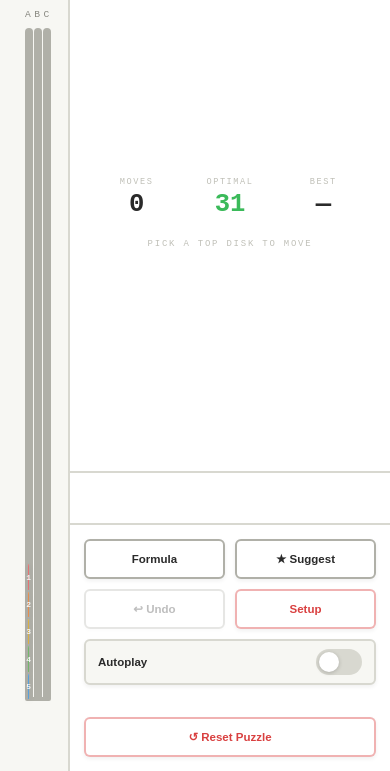
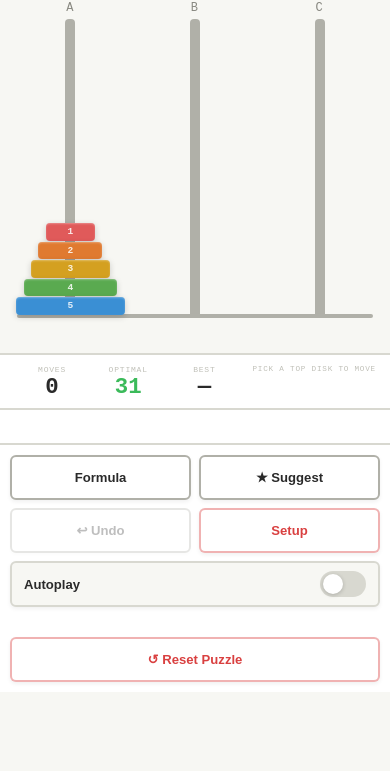
Before and after one commit to tomjonesxx/nim-game, a plain HTML site: page hanoi/index.html in a window 390 px wide. Shown: the part 73-844 px from the top of the page. Drawn offline with Linux system fonts and the light colour scheme.

Commit message:
Update index.html

```diff
--- a/hanoi/index.html
+++ b/hanoi/index.html
@@ -585,6 +585,163 @@ body {
 }
 .setup-btn.primary { background: var(--green); border-color: #2a9648; color: #fff; }
 .setup-btn:hover { opacity: 0.85; }
+
+/* ── MOBILE ──────────────────────────────────────────── */
+@media (max-width: 600px) {
+
+  html, body { height: auto; overflow: auto; }
+
+  body {
+    height: auto;
+    min-height: 100dvh;
+  }
+
+  #header {
+    height: auto;
+    min-height: auto;
+    padding: 12px 16px;
+  }
+  #header h1 {
+    font-size: 1rem;
+    text-align: center;
+  }
+
+  #main {
+    flex-direction: column;
+    overflow: visible;
+    min-height: 0;
+  }
+
+  /* Board fills width, fixed height for the tower area */
+  #board {
+    padding: 10px 10px 6px;
+    gap: 6px;
+    height: auto;
+    flex: none;
+  }
+
+  #towers-area {
+    height: 38vh;
+    min-height: 200px;
+    flex: none;
+    gap: 4px;
+    padding-bottom: 6px;
+  }
+
+  .tower-label {
+    font-size: 0.75rem;
+    margin-bottom: 4px;
+    letter-spacing: 0.1em;
+  }
+
+  .tower-peg {
+    width: 10px;
+  }
+
+  .disk {
+    height: clamp(14px, 4.5vw, 26px);
+    font-size: 0.6rem;
+    margin-bottom: 1px;
+    border-radius: 4px;
+  }
+
+  #formula-bar {
+    flex-wrap: wrap;
+    min-height: auto;
+    padding: 6px 0 0;
+    gap: 6px;
+  }
+  .formula-label { font-size: 0.7rem; }
+  .formula-val   { font-size: 0.85rem; }
+  .formula-explain { font-size: 0.7rem; }
+
+  /* Right panel becomes a bottom strip */
+  #right-panel {
+    width: 100%;
+    min-width: 0;
+    max-width: 100%;
+    border-left: none;
+    border-top: 2px solid var(--border);
+    flex: none;
+    overflow: visible;
+  }
+
+  #info-box {
+    flex-direction: row;
+    flex-wrap: nowrap;
+    align-items: center;
+    justify-content: space-between;
+    padding: 10px 14px;
+    gap: 10px;
+    flex: none;
+    min-height: 0;
+    border-bottom: 2px solid var(--border);
+  }
+
+  /* Stats shrink into a compact row */
+  #stats-block {
+    flex: 1;
+    gap: 0;
+  }
+  .move-stat-label {
+    font-size: 0.5rem;
+    letter-spacing: 0.1em;
+    margin-bottom: 2px;
+  }
+  .move-stat-val {
+    font-size: 1.4rem;
+  }
+
+  /* Held display sits to the right of stats */
+  #held-display {
+    min-height: 0;
+    width: auto;
+    flex-shrink: 0;
+    align-items: flex-end;
+    gap: 2px;
+  }
+  .held-label { font-size: 0.48rem; letter-spacing: 0.1em; }
+  #held-disk-preview {
+    height: 22px;
+    font-size: 0.62rem;
+    width: 90px !important;
+  }
+
+  /* Suggest box */
+  #suggest-box { padding: 8px 14px; }
+  .suggest-box-title { font-size: 0.55rem; margin-bottom: 4px; }
+  .suggest-box-body  { font-size: 0.78rem; }
+
+  /* Button grid — larger tap targets */
+  #btn-grid {
+    gap: 8px;
+    padding: 10px;
+  }
+  .ctrl-btn {
+    font-size: 0.82rem;
+    padding: 13px 8px;
+  }
+  .autoplay-label { font-size: 0.82rem; }
+  .autoplay-thinking { font-size: 0.7rem; }
+
+  /* Overlays — full width cards on mobile */
+  .winner-card {
+    padding: 32px 24px;
+    width: 92vw;
+    max-width: 92vw;
+  }
+  .winner-title { font-size: 2.2rem; }
+  .winner-stats { font-size: 0.72rem; margin-bottom: 24px; }
+
+  .setup-card {
+    min-width: 0;
+    width: 94vw;
+    padding: 28px 20px;
+    max-height: 90dvh;
+    overflow-y: auto;
+  }
+  .setup-title { font-size: 1.3rem; margin-bottom: 18px; }
+}
 </style>
 </head>
 <body>
```
